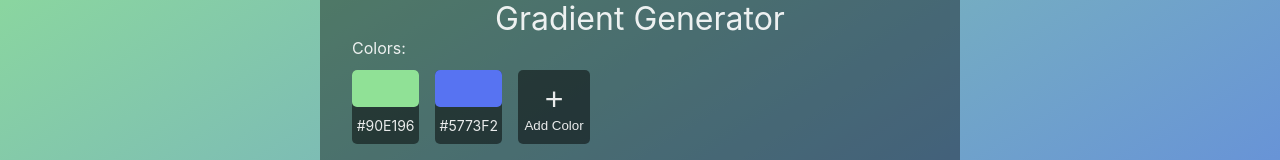
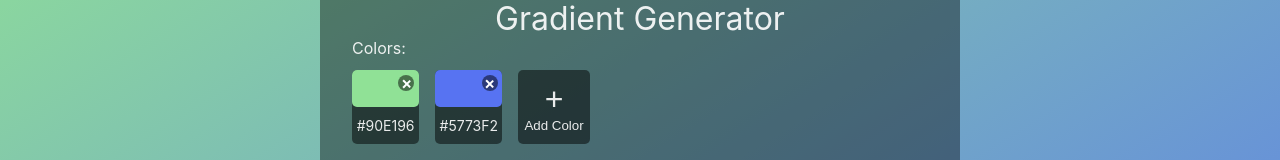
Before and after one commit to RaulECT/Gradient-Generator, a React (Create React App) app: page / in a window 1280 px wide. Shown: the part 166-326 px from the top of the page. Built offline with nearby package versions, Linux system fonts and the light colour scheme.

Commit message:
Delete functionality implemented

```diff
--- a/src/components/ColorItem.css
+++ b/src/components/ColorItem.css
@@ -9,6 +9,7 @@
 
 .color-item__color-preview {
   border-radius: 5px;
+  position: relative;
   flex: 1;
 }
 
@@ -28,3 +29,47 @@
 .color-item:not( :last-child ) {
   margin-right: 1rem;
 }
+
+.color-item__delete-buton {
+  background: rgba(0,0,0,.50);
+  position: absolute;
+  height: 1rem;
+  width: 1rem;
+  border-radius: 50%;
+  text-align: center;
+  cursor: pointer;
+  top: 0.3rem;
+  right: 0.3rem;
+}
+
+.color-item__delete-icon {
+  position: relative;
+  margin-top: 0.5rem;
+  background-color: transparent !important;
+}
+
+.color-item__delete-icon,
+.color-item__delete-icon:after,
+.color-item__delete-icon:before {
+  width: 0.6rem;
+  height: 2px;
+  background-color: #fff;
+  display: inline-block;
+}
+
+.color-item__delete-icon:before,
+.color-item__delete-icon:after {
+  content: "";
+  position: absolute;
+  left: 0;
+}
+
+.color-item__delete-icon:before {
+  transform: rotate(135deg);
+  top: -.4rem;
+}
+
+.color-item__delete-icon:after {
+  transform: rotate(-135deg);
+  top: -.4rem;
+}
--- a/src/components/ColorItem.js
+++ b/src/components/ColorItem.js
@@ -2,9 +2,14 @@ import React, { useRef } from 'react'
 
 import './ColorItem.css'
 
-export default function ColorItem( { color, onClick } ) {
+export default function ColorItem( { color, onClick, onDelete } ) {
   const previewStyle = { backgroundColor: `${color}` }
   const colorPrevRef = useRef( null )
+
+  function handleDeleteIconPressed(e) {
+    e.stopPropagation()
+    onDelete( color )
+  }
 
   return (
     <div className="color-item">
@@ -13,7 +18,11 @@ export default function ColorItem( { color, onClick } ) {
         style={previewStyle}
         className="color-item__color-preview"
         onClick={ () => { onClick( colorPrevRef ) } }
-      ></div>
+      >
+        <div onClick={ handleDeleteIconPressed } className='color-item__delete-buton'>
+          <span className='color-item__delete-icon' />
+        </div>
+      </div>
 
       <div className='color-item__hex-color'>
         <p>{color}</p>
--- a/src/components/CurrentColorsList.js
+++ b/src/components/CurrentColorsList.js
@@ -1,7 +1,7 @@
 import React from 'react'
 import ColorItem from './ColorItem'
 
-export default function CurrentColorList( { colors, onClick } ) {
+export default function CurrentColorList( { colors, onClick, onDelete } ) {
 
-  return colors.map( (color, index) => < ColorItem onClick={ e => onClick( e, index ) } key={index} color={color} /> )
+  return colors.map( (color, index) => < ColorItem onDelete={ onDelete } onClick={ e => onClick( e, index ) } key={index} color={color} /> )
 }
--- a/src/containers/GradientMenu.js
+++ b/src/containers/GradientMenu.js
@@ -53,6 +53,12 @@ export default function GradientMenu( { currentColors, onChangeColors, onChangeG
     onChangeColors( colorsUpdated )
   }
 
+  function deleteColor( colorSelected ) {
+    const colorsUpdated = currentColors.filter( color => color !== colorSelected )
+
+    onChangeColors( colorsUpdated )
+  }
+
   return (
     <div className="gradientMenu__panel">
       <p className="gradientMenu__title">Gradient Generator</p>
@@ -65,6 +71,7 @@ export default function GradientMenu( { currentColors, onChangeColors, onChangeG
           <CurrentColorsList
             colors={ currentColors }
             onClick={ handleOnAddColor }
+            onDelete={ deleteColor }
           />
 
           <AddColorButton
```
